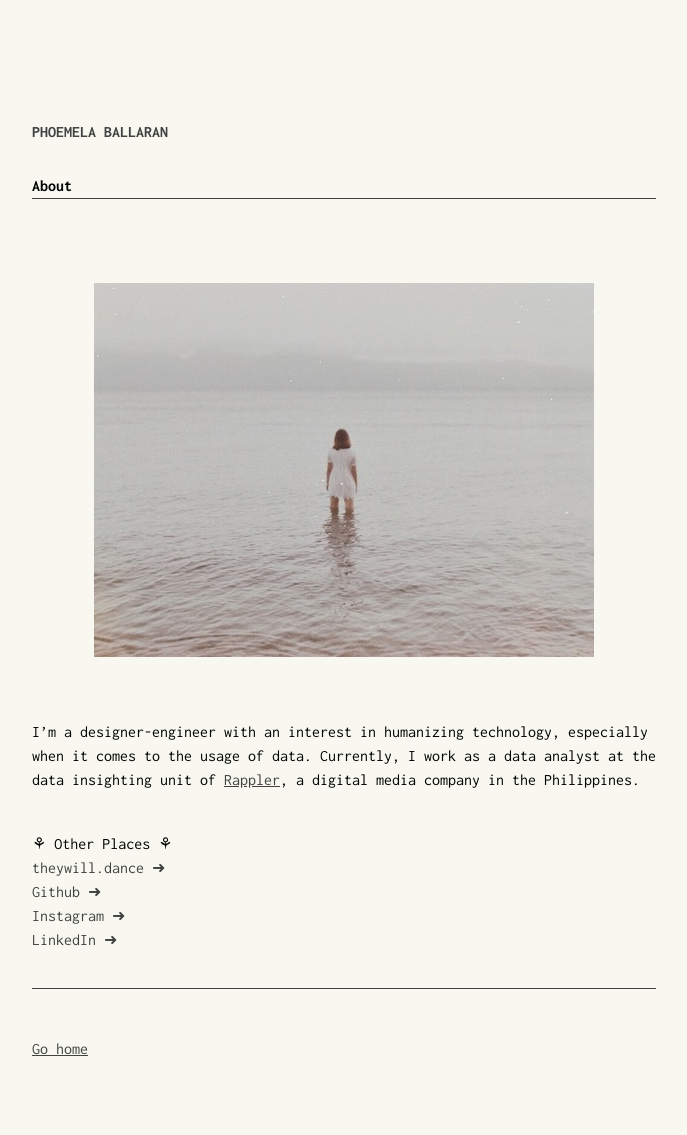
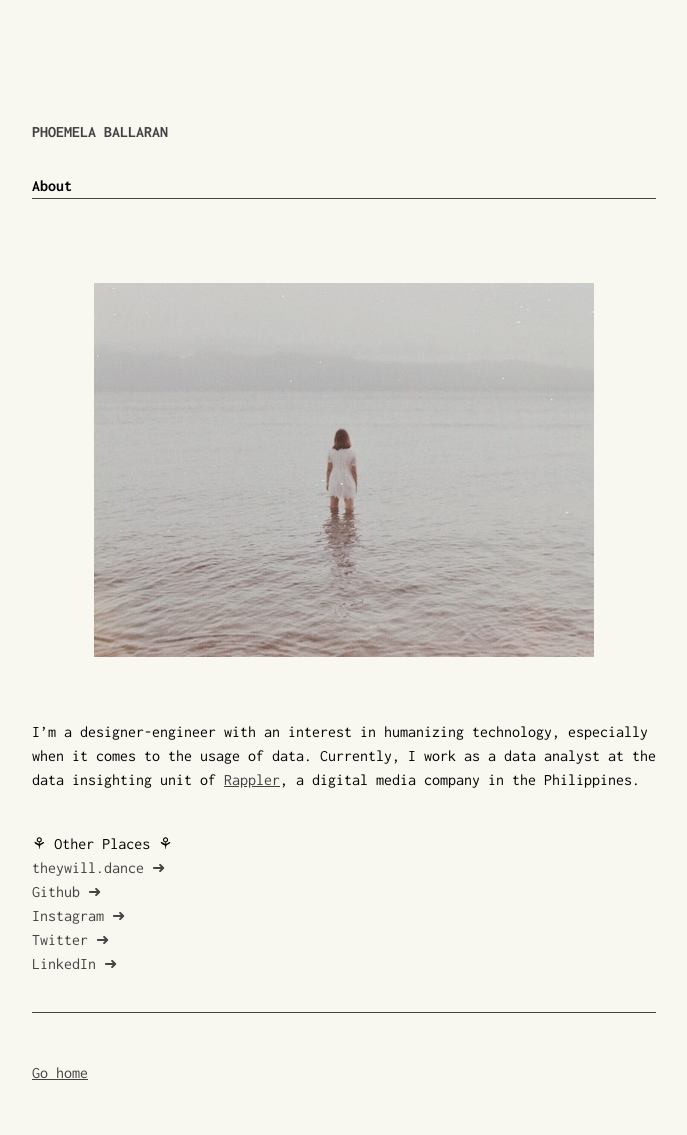
Before and after one commit to comoballar/phoemelaballaran.github.io, a Jekyll site: the page built from about.md, in a window 1280 px wide. Shown: the whole page, without its empty margins (88-775 px from the left). Built offline with Jekyll 4.4.1, drawn with Linux system fonts in a browser that asks for light colours; before the commit the page ends 1111 px from its top, so only the background shows below that.

Commit message:
Update about.md

```diff
--- a/about.md
+++ b/about.md
@@ -14,4 +14,5 @@ I’m a designer-engineer with an interest in humanizing technology, especially
 <br><a href="https://www.theywill.dance" target="_blank" style="text-decoration: none;">theywill.dance ➜</a>
 <br><a href="https://github.com/phoemelaballaran" target="_blank" style="text-decoration: none;">Github ➜</a>
 <br><a href="https://instagram.com/phoemelaballaran" target="_blank" style="text-decoration: none;">Instagram ➜</a>
+<br><a href="https://twitter.com/theywill_dance" target="_blank" style="text-decoration: none;">Twitter ➜</a>
 <br><a href="https://www.linkedin.com/in/phoemela-ballaran/" target="_blank" style="text-decoration: none;">LinkedIn ➜</a>
```
